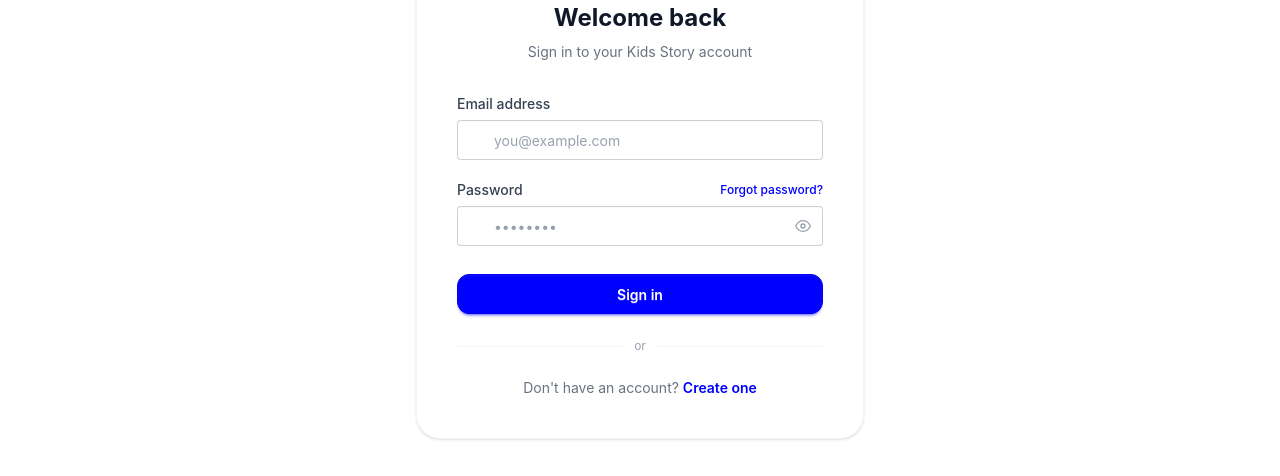
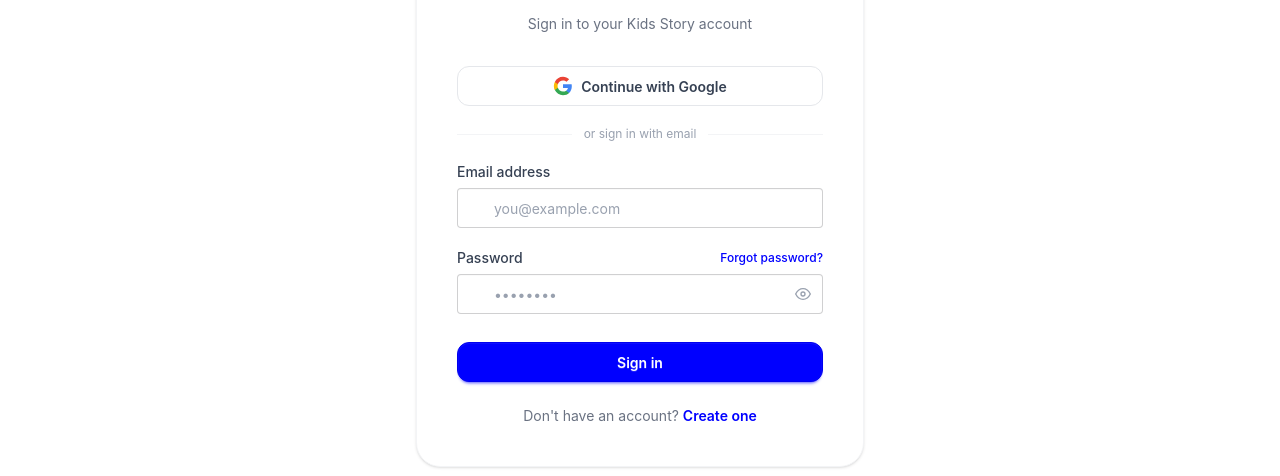
Before and after one commit to isratemma/Kids-Story-NextJS, a Next.js app: page /login in a window 1280 px wide. Shown: the part 248-724 px from the top of the page. Built offline with nearby package versions, Linux system fonts and the light colour scheme; no server answers.

Commit message:
feat: add Google OAuth button to login and register pages

```diff
--- a/src/app/login/page.jsx
+++ b/src/app/login/page.jsx
@@ -3,13 +3,26 @@
 import Link from 'next/link';
 import { useState } from 'react';
 import { useRouter } from 'next/navigation';
+import { signIn } from 'next-auth/react';
 import { FiEye, FiEyeOff, FiMail, FiLock } from 'react-icons/fi';
 import { loginUser } from '@/actions/server/auth';
+
+function GoogleIcon() {
+  return (
+    <svg viewBox="0 0 24 24" className="h-5 w-5" aria-hidden="true">
+      <path fill="#4285F4" d="M22.56 12.25c0-.78-.07-1.53-.2-2.25H12v4.26h5.92c-.26 1.37-1.04 2.53-2.21 3.31v2.77h3.57c2.08-1.92 3.28-4.74 3.28-8.09z" />
+      <path fill="#34A853" d="M12 23c2.97 0 5.46-.98 7.28-2.66l-3.57-2.77c-.98.66-2.23 1.06-3.71 1.06-2.86 0-5.29-1.93-6.16-4.53H2.18v2.84C3.99 20.53 7.7 23 12 23z" />
+      <path fill="#FBBC05" d="M5.84 14.09c-.22-.66-.35-1.36-.35-2.09s.13-1.43.35-2.09V7.07H2.18C1.43 8.55 1 10.22 1 12s.43 3.45 1.18 4.93l3.66-2.84z" />
+      <path fill="#EA4335" d="M12 5.38c1.62 0 3.06.56 4.21 1.64l3.15-3.15C17.45 2.09 14.97 1 12 1 7.7 1 3.99 3.47 2.18 7.07l3.66 2.84c.87-2.6 3.3-4.53 6.16-4.53z" />
+    </svg>
+  );
+}
 
 export default function LoginPage() {
   const router = useRouter();
   const [showPassword, setShowPassword] = useState(false);
   const [loading, setLoading] = useState(false);
+  const [googleLoading, setGoogleLoading] = useState(false);
   const [form, setForm] = useState({ email: '', password: '' });
   const [error, setError] = useState('');
 
@@ -20,24 +33,22 @@
 
   const handleSubmit = async (e) => {
     e.preventDefault();
-    if (!form.email || !form.password) {
-      setError('Please fill in all fields.');
-      return;
-    }
-
+    if (!form.email || !form.password) { setError('Please fill in all fields.'); return; }
     setLoading(true);
     setError('');
-
     const result = await loginUser({ email: form.email, password: form.password });
-
     setLoading(false);
-
     if (result?.error) {
       setError(result.error);
     } else {
       router.push('/');
       router.refresh();
     }
+  };
+
+  const handleGoogle = async () => {
+    setGoogleLoading(true);
+    await signIn('google', { callbackUrl: '/' });
   };
 
   return (
@@ -47,9 +58,25 @@
 
           <div className="mb-8 text-center">
             <h1 className="text-2xl font-bold text-gray-900">Welcome back</h1>
-            <p className="mt-2 text-sm text-gray-500">
-              Sign in to your Kids Story account
-            </p>
+            <p className="mt-2 text-sm text-gray-500">Sign in to your Kids Story account</p>
+          </div>
+
+          {/* Google button */}
+          <button
+            type="button"
+            onClick={handleGoogle}
+            disabled={googleLoading}
+            className="btn btn-outline w-full rounded-xl border-gray-200 text-gray-700 hover:bg-gray-50 font-semibold gap-2 mb-5"
+          >
+            {googleLoading
+              ? <span className="loading loading-spinner loading-sm" />
+              : <><GoogleIcon /> Continue with Google</>}
+          </button>
+
+          <div className="flex items-center gap-3 mb-5">
+            <hr className="flex-1 border-gray-100" />
+            <span className="text-xs text-gray-400">or sign in with email</span>
+            <hr className="flex-1 border-gray-100" />
           </div>
 
           {error && (
@@ -59,77 +86,48 @@
           )}
 
           <form onSubmit={handleSubmit} noValidate className="space-y-5">
-            {/* Email */}
             <div>
-              <label htmlFor="email" className="block text-sm font-medium text-gray-700 mb-1.5">
-                Email address
-              </label>
+              <label htmlFor="email" className="block text-sm font-medium text-gray-700 mb-1.5">Email address</label>
               <div className="relative">
                 <span className="absolute inset-y-0 left-3 flex items-center text-gray-400 pointer-events-none">
                   <FiMail className="h-4 w-4" aria-hidden="true" />
                 </span>
-                <input
-                  id="email" name="email" type="email" autoComplete="email" required
+                <input id="email" name="email" type="email" autoComplete="email" required
                   value={form.email} onChange={handleChange} placeholder="you@example.com"
-                  className="input input-bordered w-full pl-9 bg-white text-gray-900 placeholder-gray-400 focus:outline-none focus:border-primary"
-                />
+                  className="input input-bordered w-full pl-9 bg-white text-gray-900 placeholder-gray-400 focus:outline-none focus:border-primary" />
               </div>
             </div>
 
-            {/* Password */}
             <div>
               <div className="flex items-center justify-between mb-1.5">
-                <label htmlFor="password" className="block text-sm font-medium text-gray-700">
-                  Password
-                </label>
-                <a href="#" className="text-xs font-medium text-primary hover:underline">
-                  Forgot password?
-                </a>
+                <label htmlFor="password" className="block text-sm font-medium text-gray-700">Password</label>
+                <a href="#" className="text-xs font-medium text-primary hover:underline">Forgot password?</a>
               </div>
               <div className="relative">
                 <span className="absolute inset-y-0 left-3 flex items-center text-gray-400 pointer-events-none">
                   <FiLock className="h-4 w-4" aria-hidden="true" />
                 </span>
-                <input
-                  id="password" name="password" type={showPassword ? 'text' : 'password'}
+                <input id="password" name="password" type={showPassword ? 'text' : 'password'}
                   autoComplete="current-password" required
                   value={form.password} onChange={handleChange} placeholder="••••••••"
-                  className="input input-bordered w-full pl-9 pr-10 bg-white text-gray-900 placeholder-gray-400 focus:outline-none focus:border-primary"
-                />
-                <button
-                  type="button"
-                  aria-label={showPassword ? 'Hide password' : 'Show password'}
+                  className="input input-bordered w-full pl-9 pr-10 bg-white text-gray-900 placeholder-gray-400 focus:outline-none focus:border-primary" />
+                <button type="button" aria-label={showPassword ? 'Hide password' : 'Show password'}
                   onClick={() => setShowPassword((v) => !v)}
-                  className="absolute inset-y-0 right-3 flex items-center text-gray-400 hover:text-gray-600"
-                >
-                  {showPassword
-                    ? <FiEyeOff className="h-4 w-4" aria-hidden="true" />
-                    : <FiEye className="h-4 w-4" aria-hidden="true" />}
+                  className="absolute inset-y-0 right-3 flex items-center text-gray-400 hover:text-gray-600">
+                  {showPassword ? <FiEyeOff className="h-4 w-4" /> : <FiEye className="h-4 w-4" />}
                 </button>
               </div>
             </div>
 
-            <button
-              type="submit" disabled={loading}
-              className="btn btn-primary w-full rounded-xl text-white font-semibold mt-2"
-            >
-              {loading
-                ? <span className="loading loading-spinner loading-sm" aria-label="Signing in" />
-                : 'Sign in'}
+            <button type="submit" disabled={loading}
+              className="btn btn-primary w-full rounded-xl text-white font-semibold mt-2">
+              {loading ? <span className="loading loading-spinner loading-sm" aria-label="Signing in" /> : 'Sign in'}
             </button>
           </form>
 
-          <div className="my-6 flex items-center gap-3">
-            <hr className="flex-1 border-gray-100" />
-            <span className="text-xs text-gray-400">or</span>
-            <hr className="flex-1 border-gray-100" />
-          </div>
-
-          <p className="text-center text-sm text-gray-500">
+          <p className="mt-6 text-center text-sm text-gray-500">
             Don&apos;t have an account?{' '}
-            <Link href="/register" className="font-semibold text-primary hover:underline">
-              Create one
-            </Link>
+            <Link href="/register" className="font-semibold text-primary hover:underline">Create one</Link>
           </p>
         </div>
       </div>
--- a/src/app/register/page.jsx
+++ b/src/app/register/page.jsx
@@ -7,11 +7,23 @@
 import { FiEye, FiEyeOff, FiMail, FiLock, FiUser } from 'react-icons/fi';
 import { registerUser } from '@/actions/server/auth';
 
+function GoogleIcon() {
+  return (
+    <svg viewBox="0 0 24 24" className="h-5 w-5" aria-hidden="true">
+      <path fill="#4285F4" d="M22.56 12.25c0-.78-.07-1.53-.2-2.25H12v4.26h5.92c-.26 1.37-1.04 2.53-2.21 3.31v2.77h3.57c2.08-1.92 3.28-4.74 3.28-8.09z" />
+      <path fill="#34A853" d="M12 23c2.97 0 5.46-.98 7.28-2.66l-3.57-2.77c-.98.66-2.23 1.06-3.71 1.06-2.86 0-5.29-1.93-6.16-4.53H2.18v2.84C3.99 20.53 7.7 23 12 23z" />
+      <path fill="#FBBC05" d="M5.84 14.09c-.22-.66-.35-1.36-.35-2.09s.13-1.43.35-2.09V7.07H2.18C1.43 8.55 1 10.22 1 12s.43 3.45 1.18 4.93l3.66-2.84z" />
+      <path fill="#EA4335" d="M12 5.38c1.62 0 3.06.56 4.21 1.64l3.15-3.15C17.45 2.09 14.97 1 12 1 7.7 1 3.99 3.47 2.18 7.07l3.66 2.84c.87-2.6 3.3-4.53 6.16-4.53z" />
+    </svg>
+  );
+}
+
 export default function RegisterPage() {
   const router = useRouter();
   const [showPassword, setShowPassword] = useState(false);
   const [showConfirm, setShowConfirm] = useState(false);
   const [loading, setLoading] = useState(false);
+  const [googleLoading, setGoogleLoading] = useState(false);
   const [form, setForm] = useState({ name: '', email: '', password: '', confirm: '' });
   const [errors, setErrors] = useState({});
   const [serverError, setServerError] = useState('');
@@ -35,39 +47,21 @@
     e.preventDefault();
     const errs = validate();
     if (Object.keys(errs).length) { setErrors(errs); return; }
-
     setLoading(true);
     setServerError('');
 
-    // Step 1: save user to DB
-    const result = await registerUser({
-      name: form.name,
-      email: form.email,
-      password: form.password,
-    });
+    const result = await registerUser({ name: form.name, email: form.email, password: form.password });
+    if (result?.error) { setLoading(false); setServerError(result.error); return; }
 
-    if (result?.error) {
-      setLoading(false);
-      setServerError(result.error);
-      return;
-    }
+    const res = await signIn('credentials', { email: form.email, password: form.password, redirect: false });
+    setLoading(false);
+    if (res?.error) { router.push('/login?registered=1'); }
+    else { router.push('/'); router.refresh(); }
+  };
 
-    // Step 2: auto-login via next-auth/react (client-side, can set cookies correctly)
-    const res = await signIn('credentials', {
-      email: form.email,
-      password: form.password,
-      redirect: false,
-    });
-
-    setLoading(false);
-
-    if (res?.error) {
-      // Registration succeeded but auto-login failed — send to login
-      router.push('/login?registered=1');
-    } else {
-      router.push('/');
-      router.refresh();
-    }
+  const handleGoogle = async () => {
+    setGoogleLoading(true);
+    await signIn('google', { callbackUrl: '/' });
   };
 
   return (
@@ -80,6 +74,24 @@
             <p className="mt-2 text-sm text-gray-500">Join Kids Story and start exploring</p>
           </div>
 
+          {/* Google button */}
+          <button
+            type="button"
+            onClick={handleGoogle}
+            disabled={googleLoading}
+            className="btn btn-outline w-full rounded-xl border-gray-200 text-gray-700 hover:bg-gray-50 font-semibold gap-2 mb-5"
+          >
+            {googleLoading
+              ? <span className="loading loading-spinner loading-sm" />
+              : <><GoogleIcon /> Continue with Google</>}
+          </button>
+
+          <div className="flex items-center gap-3 mb-5">
+            <hr className="flex-1 border-gray-100" />
+            <span className="text-xs text-gray-400">or sign up with email</span>
+            <hr className="flex-1 border-gray-100" />
+          </div>
+
           {serverError && (
             <div className="mb-5 rounded-xl bg-red-50 border border-red-100 px-4 py-3 text-sm text-red-600">
               {serverError}
@@ -87,7 +99,6 @@
           )}
 
           <form onSubmit={handleSubmit} noValidate className="space-y-5">
-            {/* Name */}
             <div>
               <label htmlFor="name" className="block text-sm font-medium text-gray-700 mb-1.5">Full name</label>
               <div className="relative">
@@ -101,7 +112,6 @@
               {errors.name && <p className="mt-1.5 text-xs text-red-500">{errors.name}</p>}
             </div>
 
-            {/* Email */}
             <div>
               <label htmlFor="email" className="block text-sm font-medium text-gray-700 mb-1.5">Email address</label>
               <div className="relative">
@@ -115,7 +125,6 @@
               {errors.email && <p className="mt-1.5 text-xs text-red-500">{errors.email}</p>}
             </div>
 
-            {/* Password */}
             <div>
               <label htmlFor="password" className="block text-sm font-medium text-gray-700 mb-1.5">Password</label>
               <div className="relative">
@@ -135,7 +144,6 @@
               {errors.password && <p className="mt-1.5 text-xs text-red-500">{errors.password}</p>}
             </div>
 
-            {/* Confirm */}
             <div>
               <label htmlFor="confirm" className="block text-sm font-medium text-gray-700 mb-1.5">Confirm password</label>
               <div className="relative">
@@ -161,13 +169,7 @@
             </button>
           </form>
 
-          <div className="my-6 flex items-center gap-3">
-            <hr className="flex-1 border-gray-100" />
-            <span className="text-xs text-gray-400">or</span>
-            <hr className="flex-1 border-gray-100" />
-          </div>
-
-          <p className="text-center text-sm text-gray-500">
+          <p className="mt-6 text-center text-sm text-gray-500">
             Already have an account?{' '}
             <Link href="/login" className="font-semibold text-primary hover:underline">Sign in</Link>
           </p>
--- a/src/auth.js
+++ b/src/auth.js
@@ -1,5 +1,6 @@
 import NextAuth from 'next-auth';
 import Credentials from 'next-auth/providers/credentials';
+import Google from 'next-auth/providers/google';
 import bcrypt from 'bcryptjs';
 import { dbConnect, collection } from '@/lib/dbConnect';
 
@@ -7,6 +8,7 @@
   session: { strategy: 'jwt' },
 
   providers: [
+    Google,
     Credentials({
       name: 'Credentials',
       credentials: {
```
